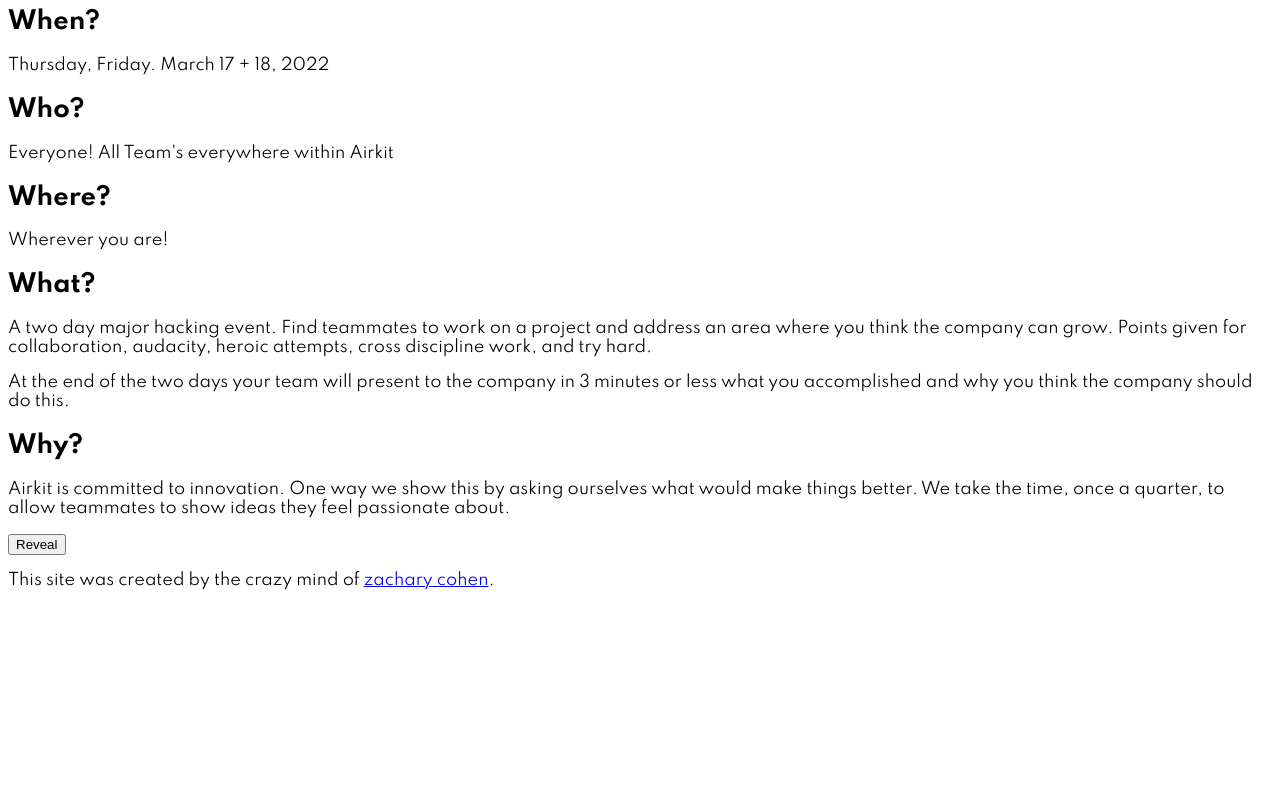
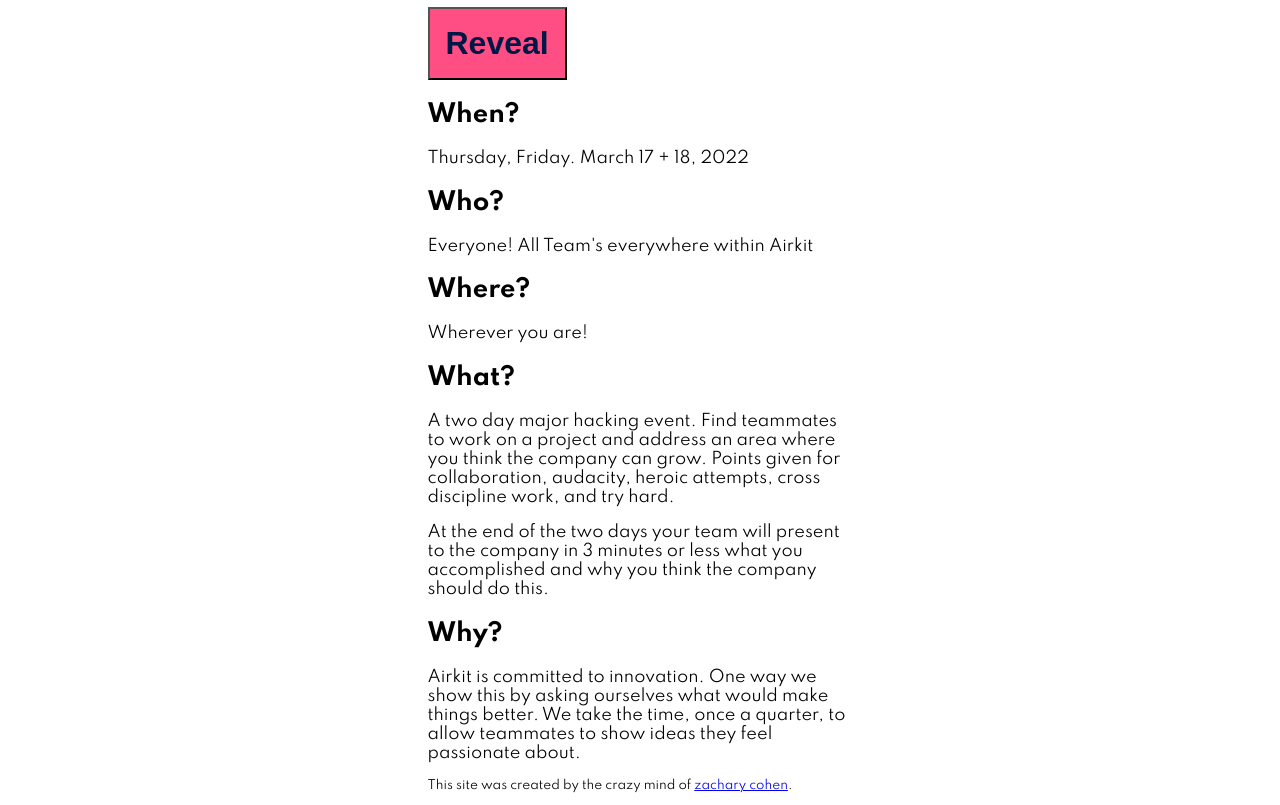
Before and after one commit to zacharyc/airkit-hack, a plain HTML site: page index.html in a window 1280 px wide. Shown: the part 74-879 px from the top of the page. Before the commit the page ends 800 px from the top, so only its background shows below. Drawn offline with nearby package versions, Linux system fonts and the light colour scheme.

Commit message:
fixing styles for the reveal button

```diff
--- a/css/akhack.css
+++ b/css/akhack.css
@@ -21,3 +21,19 @@ h1, h2, h3, h4 {
 #theme {
 	display: none;
 }
+
+#reveal {
+	font-weight: bold;
+	font-size: 2rem;
+	padding:1rem;
+	color: var(--primary-blue);
+	background-color: var(--primary-pink);
+}
+.container {
+	width: 425px;
+	margin:0 auto;
+}
+
+footer {
+	font-size: .75rem;
+}
--- a/index.html
+++ b/index.html
@@ -10,7 +10,10 @@
 		<script src="js/akhack.js"></script>
 	</head>
 	<body>
+		<div class="container">
 			<h1>Airkit Hack</h1>
+
+			<button id="reveal" onclick="">Reveal</button>
 
 			<div id="theme">
 				<h2>SCIENCE: IT'S WHAT'S FOR DINNER!</h2>
@@ -36,9 +39,9 @@
 				<p>Airkit is committed to innovation. One way we show this by asking ourselves what would make things better. We take the time, once a quarter, to allow teammates to show ideas they feel passionate about.</p>
 			</div>
 
-		<button id="reveal" onclick="">Reveal</button>
 			<footer>
 				<p>This site was created by the crazy mind of <a href="https://www.zacharyc.com">zachary cohen</a>.</p>
 			</footer>
+		</div>
 	</body>
 </html>
--- a/js/akhack.js
+++ b/js/akhack.js
@@ -1,5 +1,6 @@
 window.onload = function() {
 	document.getElementById("reveal").addEventListener('click', () => {
-		document.getElementById("theme").style.display = "block"
+		document.getElementById("theme").style.display = "block";
+		document.getElementById("reveal").style.display = "none";
 	})
 }
```
Lines whose indentation alone changed are shown as unchanged.
